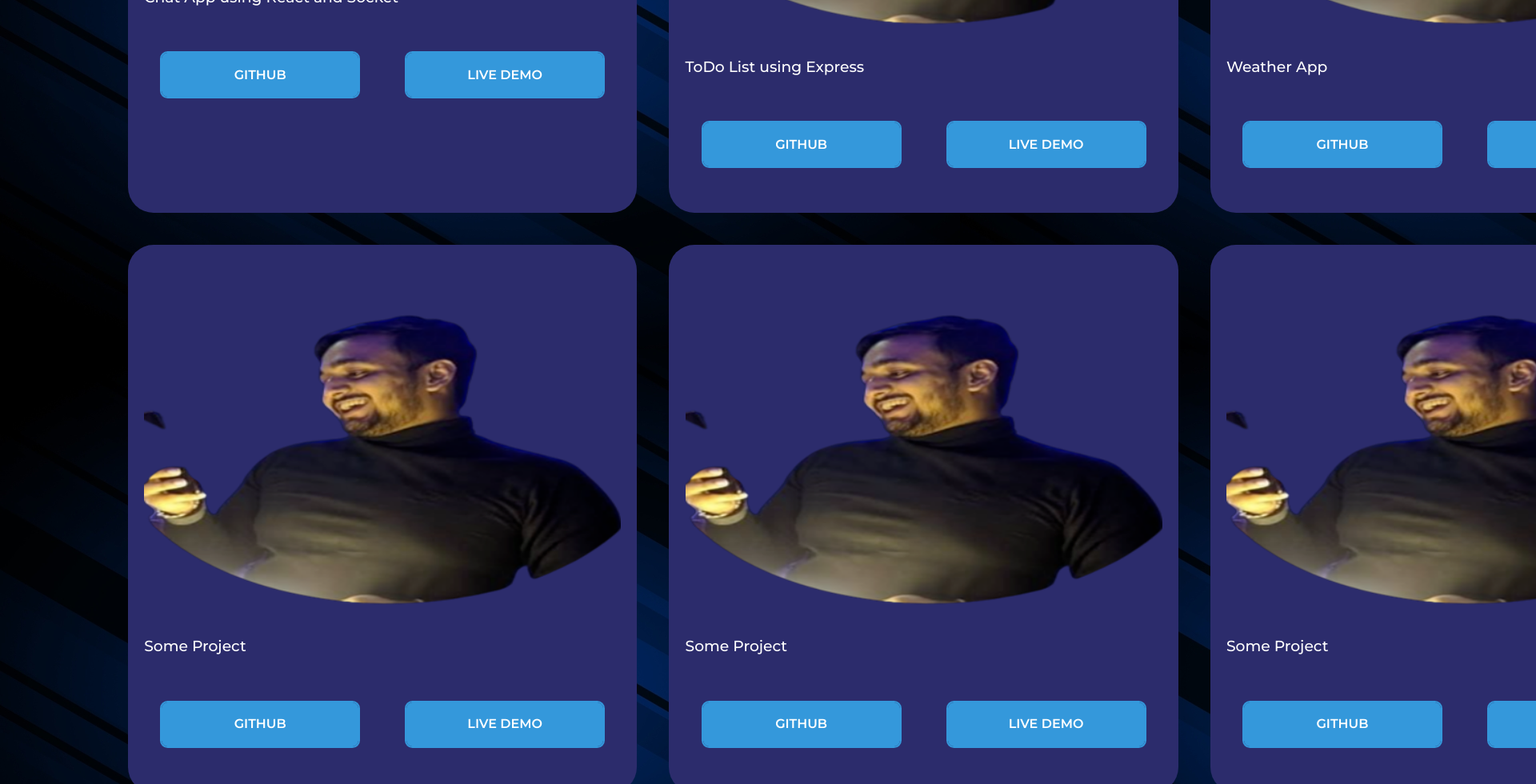
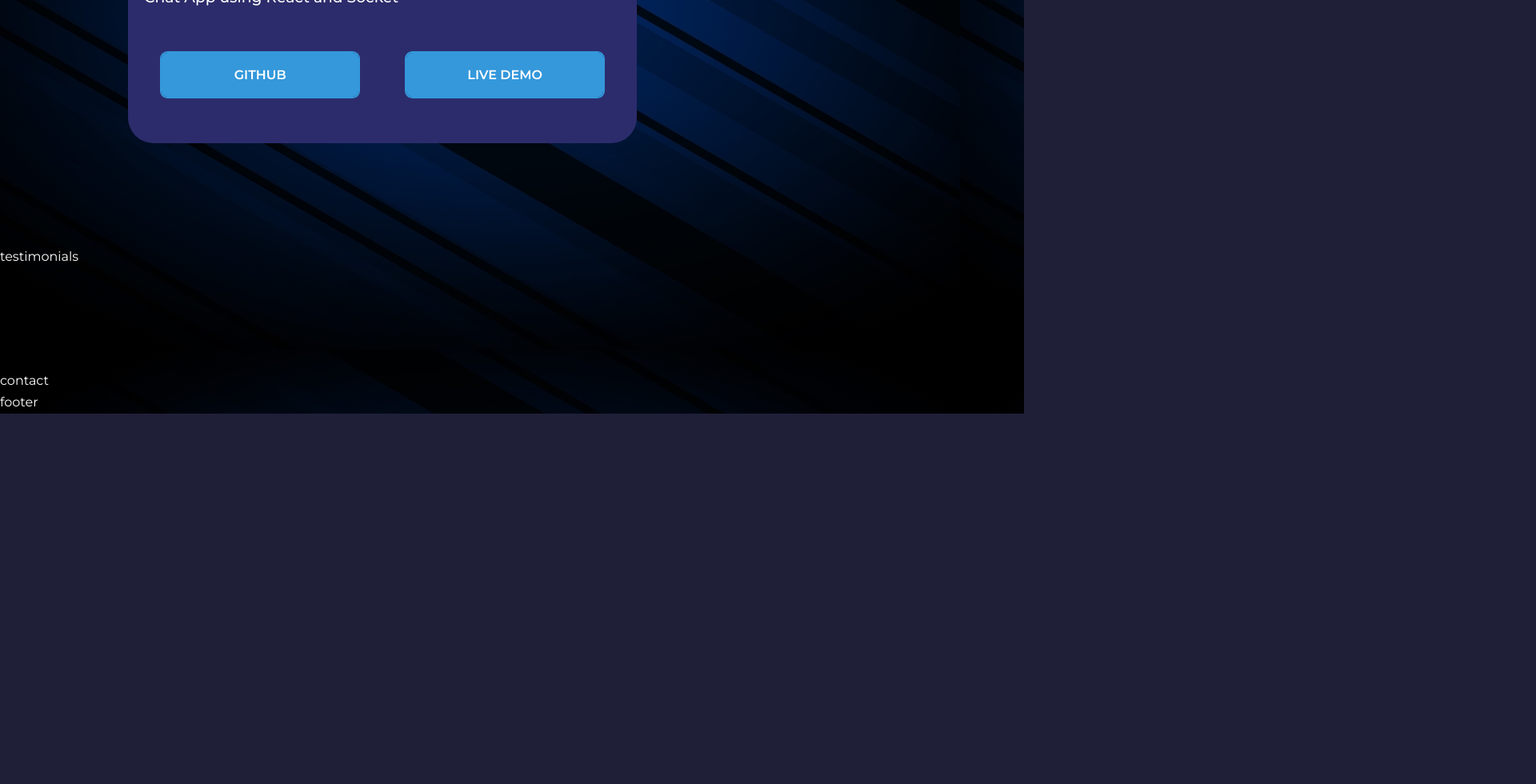
Before and after one commit to anantraghuvanshi/theanantraghuvanshi, a React (Create React App) app in the folder anant-portfolio/: page / in a window 1280 px wide. Shown: the part 2960-3940 px from the top of the page at 80% size, 1920 px wide, since content can reach past the window. After the commit the page ends 3477 px from the top, so only its background shows below. Built offline with nearby package versions, Linux system fonts and the light colour scheme.

Commit message:
file update

```diff
--- a/anant-portfolio/src/components/portfolio/portfolio.jsx
+++ b/anant-portfolio/src/components/portfolio/portfolio.jsx
@@ -16,107 +16,9 @@ const portfolio = () => {
       <div className="container portfolio__container">
         <article className="portfolio__item">
           <div className="portfolio__item-image">
-            <img src={IMG1} alt=""  width='480' height='360' />
+            <img src={IMG1} alt="" width="480" height="360" />
           </div>
           <h3>Chat App using React and Socket</h3>
-          <div className="portfolio__item-cta">
-            <a
-              href="https://github.com/anantraghuvanshi/chat-app-using-react-socketIO"
-              className="btn third about-btn"
-              target="_blank"
-            >
-              Github
-            </a>
-            <a
-              href="https://chat-infinity.netlify.app/"
-              className="btn third about-btn"
-              target="_blank"
-            >
-              Live Demo
-            </a>
-          </div>
-        </article>
-        <article className="portfolio__item">
-          <div className="portfolio__item-image">
-            <img src={IMG2} alt=""   />
-          </div>
-          <h3>ToDo List using Express</h3>
-          <div className="portfolio__item-cta">
-            <a
-              href="https://github.com/anantraghuvanshi/todo-list-final"
-              className="btn third about-btn"
-              target="_blank"
-            >
-              Github
-            </a>
-            <a
-              href="https://anant-todo-list.herokuapp.com/"
-              className="btn third about-btn"
-              target="_blank"
-            >
-              Live Demo
-            </a>
-          </div>
-        </article>
-        <article className="portfolio__item">
-          <div className="portfolio__item-image">
-            <img src={IMG3} alt=""   />
-          </div>
-          <h3>Weather App</h3>
-          <div className="portfolio__item-cta">
-            <a href="https://github.com/anantraghuvanshi/live-weather-forecast" className="btn third about-btn" target="_blank">Github</a>
-            <a href="https://dribbble.com/Alien_pixels" className="btn third about-btn" target="_blank">Live Demo</a>
-          </div>
-        </article>
-        <article className="portfolio__item">
-          <div className="portfolio__item-image">
-            <img src={IMG4} alt=""   />
-          </div>
-          <h3>Some Project</h3>
-          <div className="portfolio__item-cta">
-            <a
-              href="https://github.com/anantraghuvanshi/chat-app-using-react-socketIO"
-              className="btn third about-btn"
-              target="_blank"
-            >
-              Github
-            </a>
-            <a
-              href="https://chat-infinity.netlify.app/"
-              className="btn third about-btn"
-              target="_blank"
-            >
-              Live Demo
-            </a>
-          </div>
-        </article>
-        <article className="portfolio__item">
-          <div className="portfolio__item-image">
-            <img src={IMG5} alt=""   />
-          </div>
-          <h3>Some Project</h3>
-          <div className="portfolio__item-cta">
-            <a
-              href="https://github.com/anantraghuvanshi/chat-app-using-react-socketIO"
-              className="btn third about-btn"
-              target="_blank"
-            >
-              Github
-            </a>
-            <a
-              href="https://chat-infinity.netlify.app/"
-              className="btn third about-btn"
-              target="_blank"
-            >
-              Live Demo
-            </a>
-          </div>
-        </article>
-        <article className="portfolio__item">
-          <div className="portfolio__item-image">
-            <img src={IMG6} alt=""   />
-          </div>
-          <h3>Some Project</h3>
           <div className="portfolio__item-cta">
             <a
               href="https://github.com/anantraghuvanshi/chat-app-using-react-socketIO"
```
